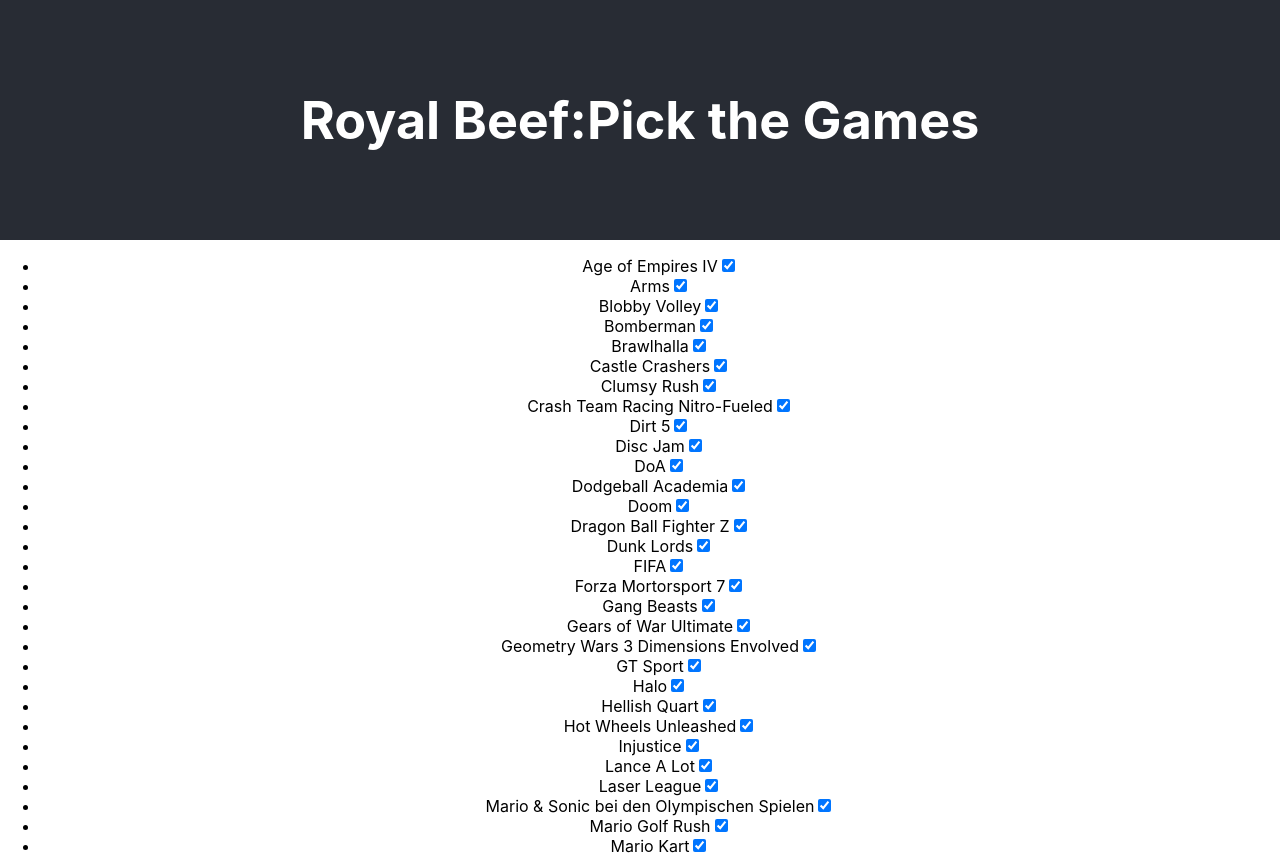
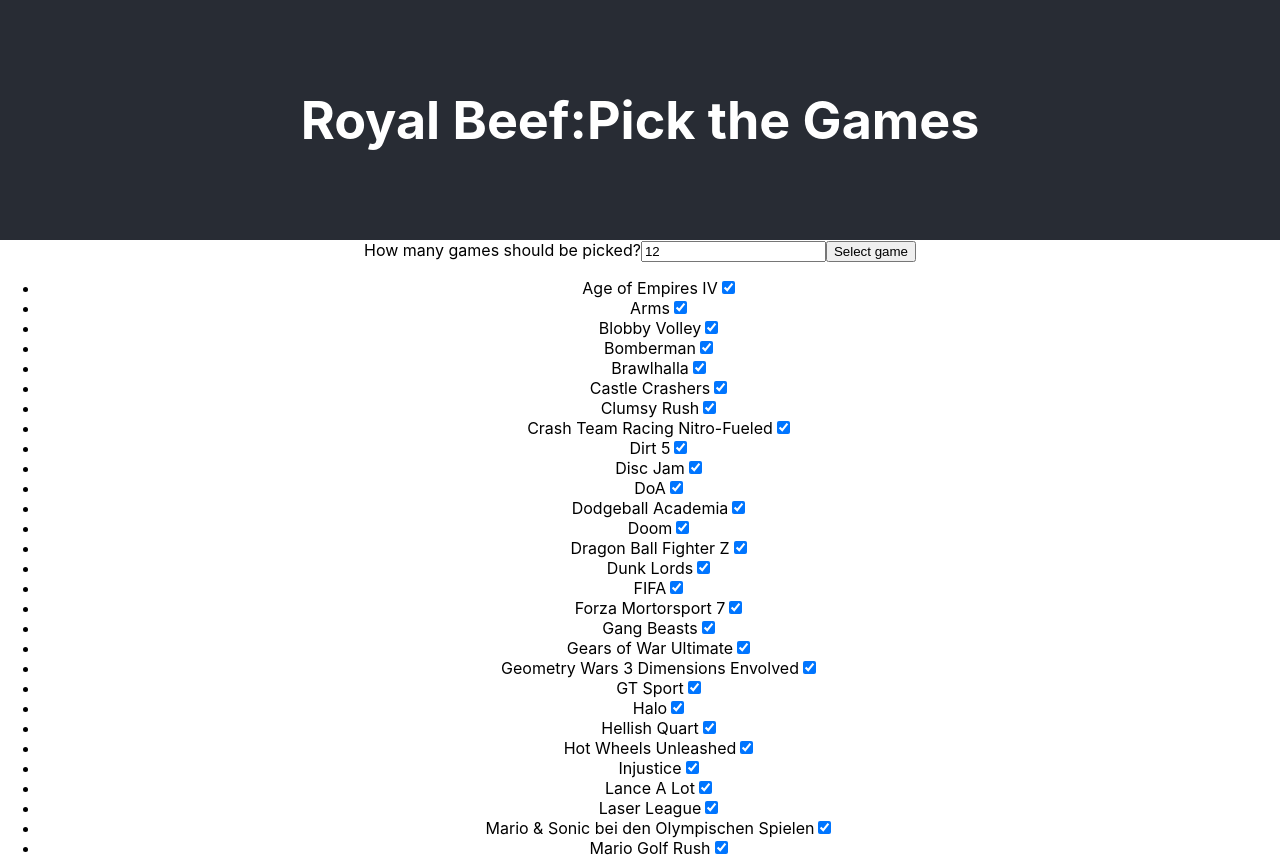
Before and after one commit to KonradRolof/beef-game-picker, a React (Create React App) app: page / in a window 1280 px wide. Shown: the top 857 px of the page. Built offline with nearby package versions, Linux system fonts and the light colour scheme.

Commit message:
[FEATURE] adds basic game picker

```diff
--- a/src/App.tsx
+++ b/src/App.tsx
@@ -1,5 +1,6 @@
 import React, { useEffect, useState } from 'react';
 import './App.css';
+import Picker from './components/Picker';
 import useGames from './hooks/useGames.hook';
 import Game from './interfaces/Game.interface';
 
@@ -36,6 +37,8 @@
         { 0 === gamesPool.length ? (
           <p>Loading</p>
         ) : (
+          <>
+          <Picker games={gamesPool} />
             <ul>
               {gamesPool.map((game) => (
               <li key={game.slug}>
@@ -46,6 +49,7 @@
               </li>
               ))}
             </ul>
+          </>
         )}
       </div>
     </div>
--- /dev/null
+++ b/src/components/Picker.tsx
@@ -0,0 +1,69 @@
+import React, { useState } from "react";
+import Game from "../interfaces/Game.interface";
+
+const DEFAULT_GAME_COUNT = 12;
+
+type PickerProps = {
+  games: Game[]
+}
+
+function Picker(props: PickerProps) {
+  const [picks, setPicks] = useState<Game[]>([]);
+  const [maxPicks, setMaxPicks] = useState<number>(DEFAULT_GAME_COUNT);
+
+  const getRandomGame = (): Game|null => {
+    const { games } = props;
+    const randomIndex = Math.floor((Math.random() * games.length));
+    const game = games[randomIndex];
+    if (!picks.find((item) => item.slug === game.slug)) return game;
+    return null;
+  };
+
+  const pickGame = () => {
+    if (picks.length >= maxPicks) return;
+    let game: Game|null = null;
+    while (null === game) {
+      game = getRandomGame();
+    }
+    setPicks((state) => {
+      if (null !== game) return [...state, game];
+      return state;
+    });
+  };
+
+  const buttonOptions = {} as any;
+  if (picks.length === maxPicks) buttonOptions.disabled = 'disabled';
+
+  return (
+    <section className="picker">
+      <div className="form-control">
+        <label htmlFor="picker-game-count">How many games should be picked?</label>
+        <input
+          type="number"
+          id="picker-game-count"
+          defaultValue={maxPicks}
+          min={1}
+          step={1}
+          onChange={(event) => setMaxPicks(parseInt(event.target.value))}
+        />
+        <button
+          className="btn"
+          onClick={() => pickGame()}
+          { ...buttonOptions }
+        >Select game</button>
+      </div>
+      { 0 < picks.length && (
+        <>
+          <h2>The games you play:</h2>
+          <ul>
+            { picks.map((game) => (
+              <li key={game.slug}>{game.name}</li>
+            )) }
+          </ul>
+        </>
+      ) }
+    </section>
+  );
+}
+
+export default Picker;
```
Also changed, not shown: 1 other file (tests, documents, lock files or other folders). Lines whose indentation alone changed are shown as unchanged.
